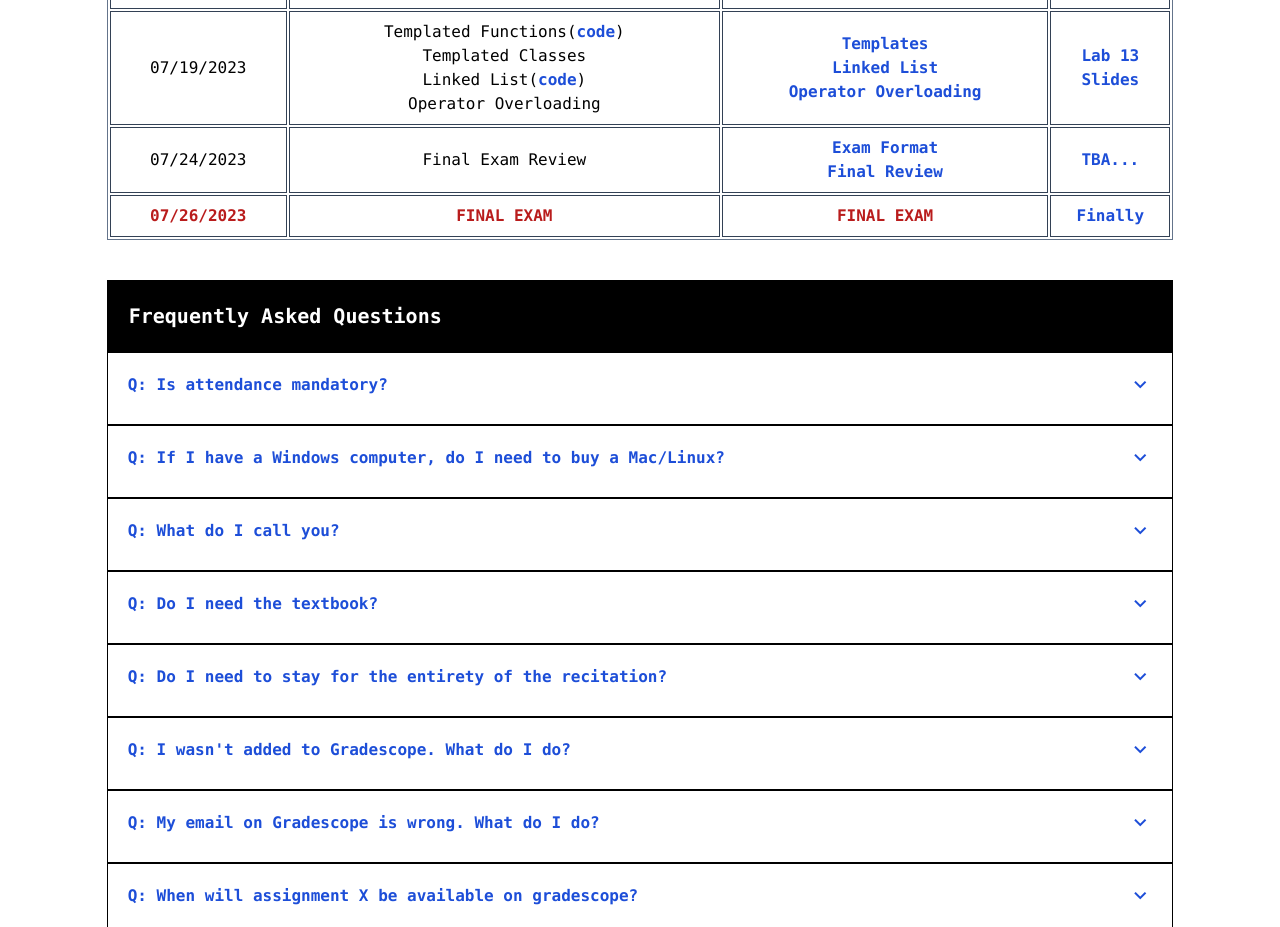
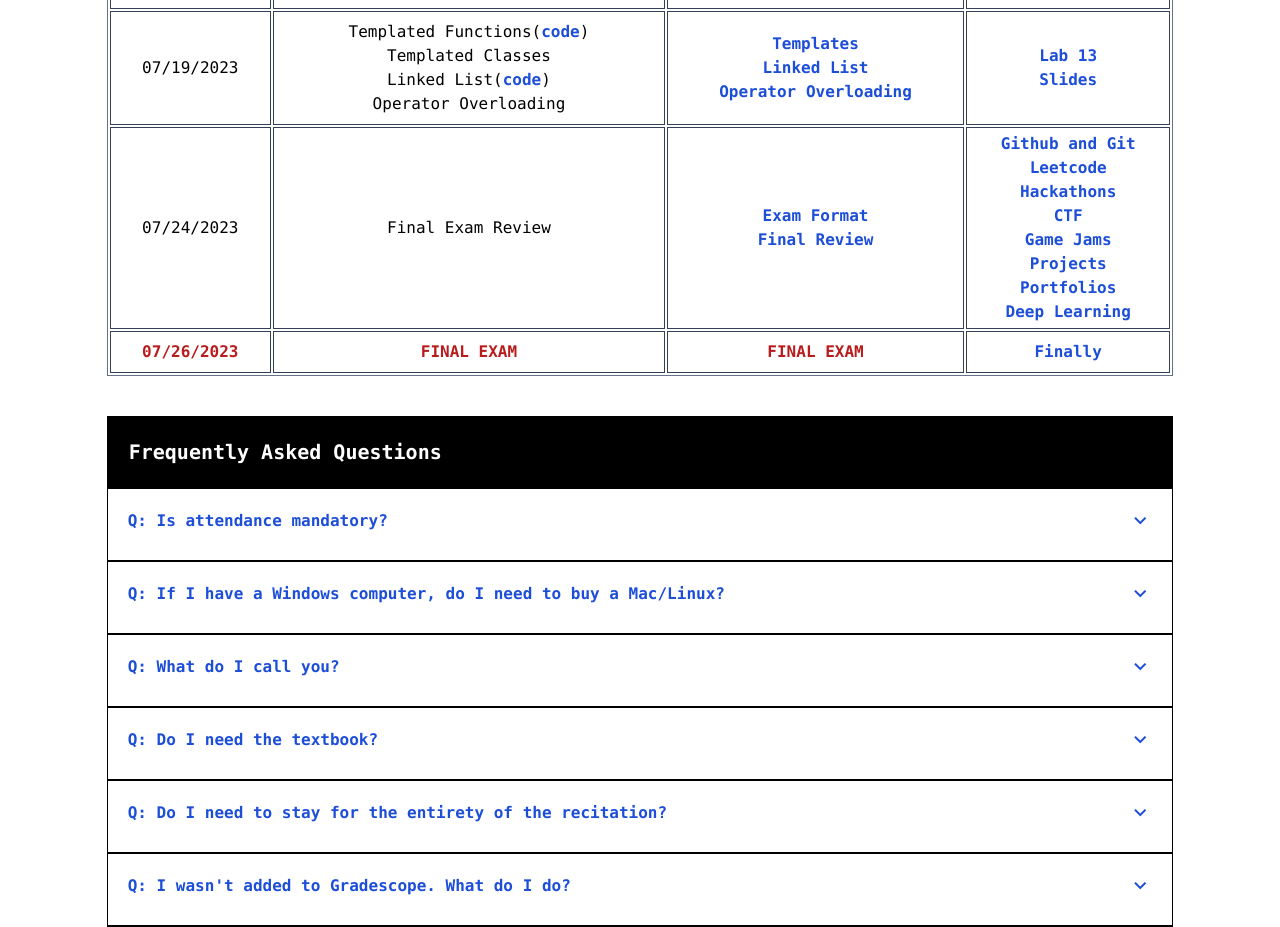
Before and after one commit to Proto007/Hunter_CS135_Summer23, a React (Vite) app in the folder course-app/: page /#/ in a window 1280 px wide. Shown: the part 1280-2207 px from the top of the page. Built offline with nearby package versions, Linux system fonts and the light colour scheme.

Commit message:
add links to useful resources

```diff
--- a/course-app/src/components/Schedule.jsx
+++ b/course-app/src/components/Schedule.jsx
@@ -287,7 +287,14 @@ export default function Schedule(midterm){
                         <a target="_blank" href="/Hunter_CS135_Summer23/extra_content/final_review.pdf">Final Review</a><br/>
                     </td>
                     <td className="border border-slate-700 p-1 text-center text-blue-700 font-bold">
-                        TBA...
+                        <a target="_blank" href="https://docs.github.com/en/get-started/quickstart/hello-world">Github and Git</a><br/>
+                        <a target="_blank" href="https://www.techinterviewhandbook.org/grind75">Leetcode</a><br/>
+                        <a target="_blank" href="https://devpost.com/hackathons">Hackathons</a><br/>
+                        <a target="_blank" href="https://www.hackthebox.com/hacker/ctf">CTF</a><br/>
+                        <a target="_blank" href="https://itch.io/jams">Game Jams</a><br/>
+                        <a target="_blank" href="https://github.com/practical-tutorials/project-based-learning/tree/master">Projects</a><br/>
+                        <a target="_blank" href="https://www.hostinger.com/tutorials/web-developer-portfolio">Portfolios</a><br/>
+                        <a target="_blank" href="https://www.youtube.com/playlist?list=PLfYUBJiXbdtSvpQjSnJJ_PmDQB_VyT5iU">Deep Learning</a><br/>
                     </td>
                 </tr>
                 <tr>
```
